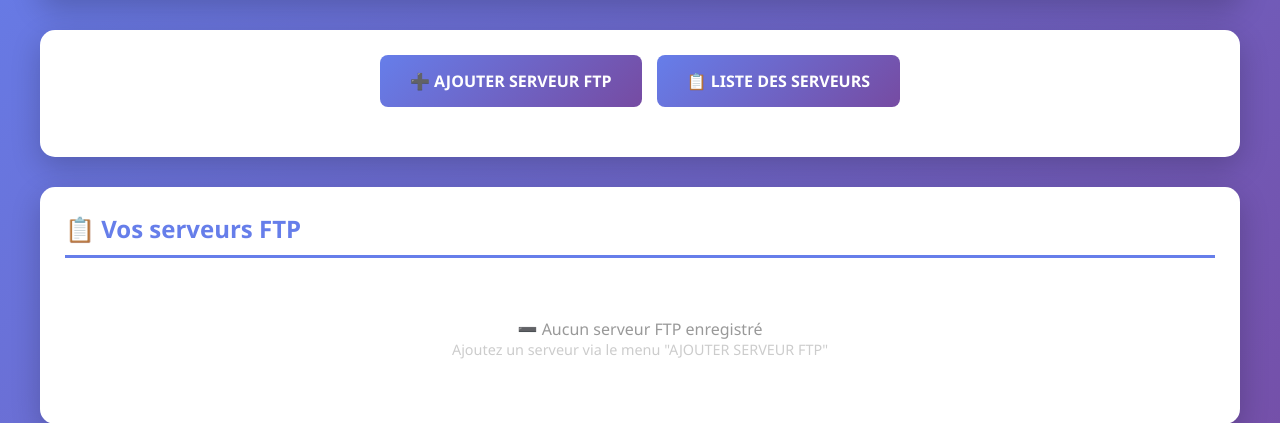
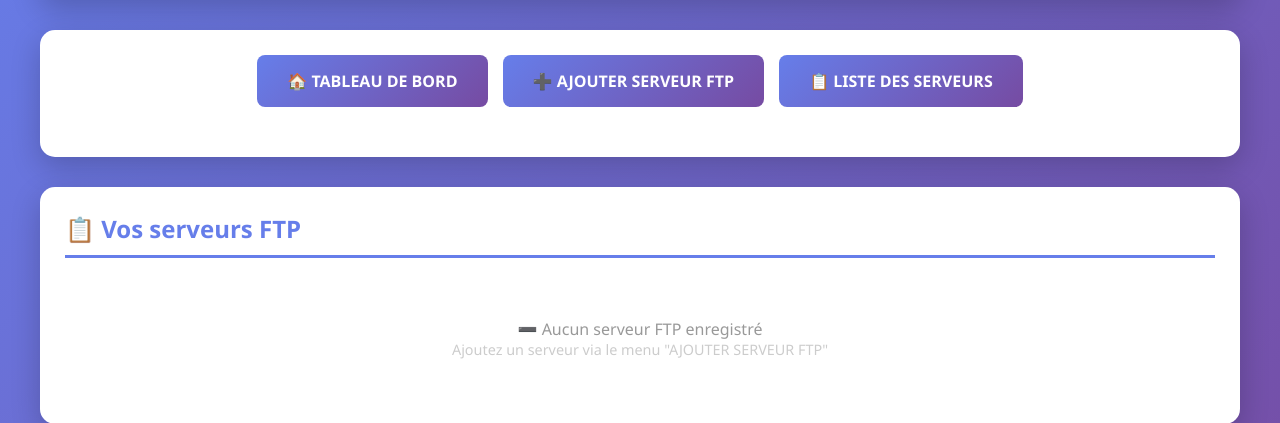
Before and after one commit to SHARKYBLUSTER/SyncFTP, a Flask app: page /list in a window 1280 px wide. Shown: the part 169-592 px from the top of the page. Run offline with Flask 3, Linux system fonts and the light colour scheme.

Commit message:
Ajout bouton TABLEAU DE BORD dans le menu de toutes les pages - Ajout lien vers / dans index.html, add.html et list.html - Bouton place en premier dans le menu pour facilite l'acces
Generated by Mistral Vibe.
Co-Authored-By: Mistral Vibe <vibe@mistral.ai>

```diff
--- a/templates/add.html
+++ b/templates/add.html
@@ -186,6 +186,7 @@
         <!-- Menu de navigation -->
         <div class="section">
             <div class="nav-menu">
+                <a href="/" class="nav-btn">🏠 TABLEAU DE BORD</a>
                 <a href="/add" class="nav-btn">➕ AJOUTER SERVEUR FTP</a>
                 <a href="/list" class="nav-btn">📋 LISTE DES SERVEURS</a>
             </div>
--- a/templates/index.html
+++ b/templates/index.html
@@ -164,6 +164,7 @@
         <!-- Menu de navigation -->
         <div class="section">
             <div class="nav-menu">
+                <a href="/" class="nav-btn">🏠 TABLEAU DE BORD</a>
                 <a href="/add" class="nav-btn">➕ AJOUTER SERVEUR FTP</a>
                 <a href="/list" class="nav-btn">📋 LISTE DES SERVEURS</a>
             </div>
--- a/templates/list.html
+++ b/templates/list.html
@@ -306,6 +306,7 @@
         <!-- Menu de navigation -->
         <div class="section">
             <div class="nav-menu">
+                <a href="/" class="nav-btn">🏠 TABLEAU DE BORD</a>
                 <a href="/add" class="nav-btn">➕ AJOUTER SERVEUR FTP</a>
                 <a href="/list" class="nav-btn">📋 LISTE DES SERVEURS</a>
             </div>
```
